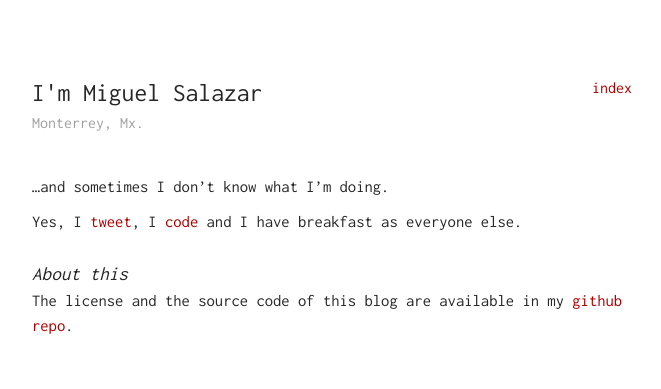
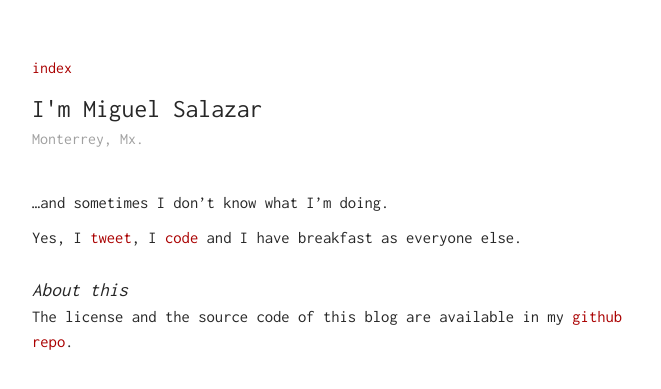
Before and after one commit to migsalazar/migsalazar.github.io, a Jekyll site: the page built from about/index.md, in a window 1280 px wide. Shown: the top 389 px of the page, without its empty margins (308-969 px from the left). Built offline with Jekyll 4.4.1, drawn with Linux system fonts in a browser that asks for light colours.

Commit message:
delete index style

```diff
--- a/assets/css/main.scss
+++ b/assets/css/main.scss
@@ -122,10 +122,6 @@ ul {
     &__date {
         color: $color-grey-strong;
     }
-    &__index {
-        float: right;
-        vertical-align: middle;
-    }
     &__content {
         padding: 40px 0 40px 0;
         h1 {
@@ -237,10 +233,6 @@ ul {
     &__location{
         color: $color-grey-strong;
     }
-    &__index {
-        float: right;
-        vertical-align: middle;
-    }
     &__content {
         margin-top: 40px;
         h1 {
```
